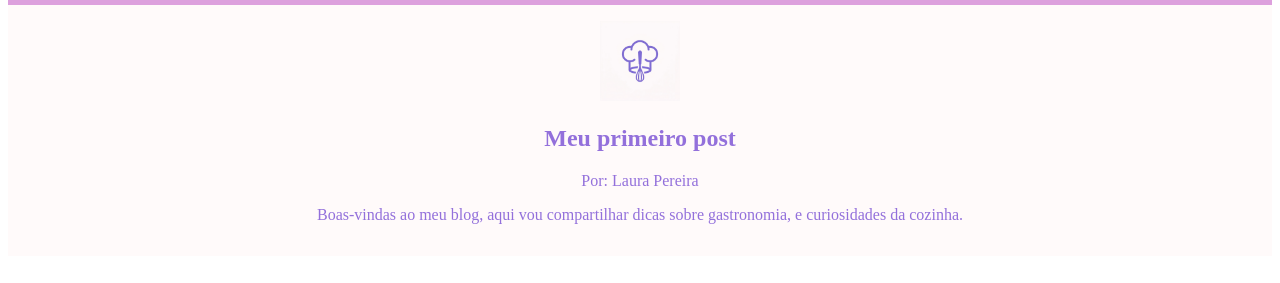
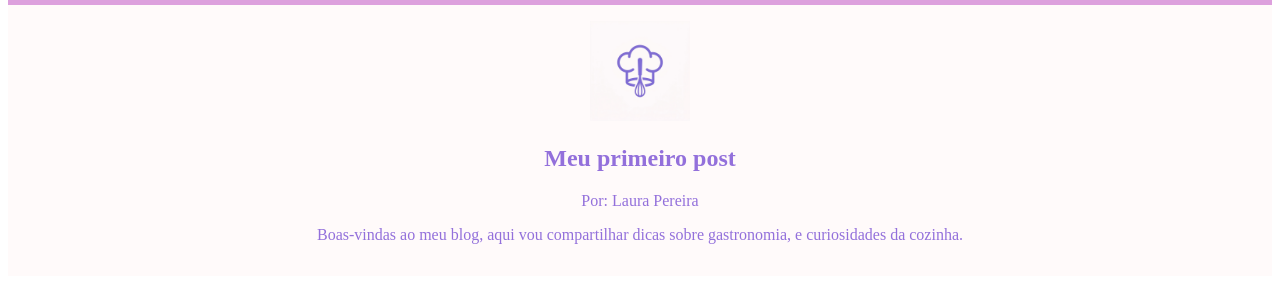
Before and after one commit to laurasebrao-png/alura, a plain HTML site: page index.html in a window 1280 px wide. Shown: the part 159-442 px from the top of the page. Drawn offline with Linux system fonts and the light colour scheme.

Commit message:
Update index.html

```diff
--- a/index.html
+++ b/index.html
@@ -24,8 +24,8 @@
             padding: 16px;
         }
         img{
-            width: 80px;
-            heigth:80px;
+            width: 100px;
+            heigth:100px;
         }
     </style>
 </head>
```
